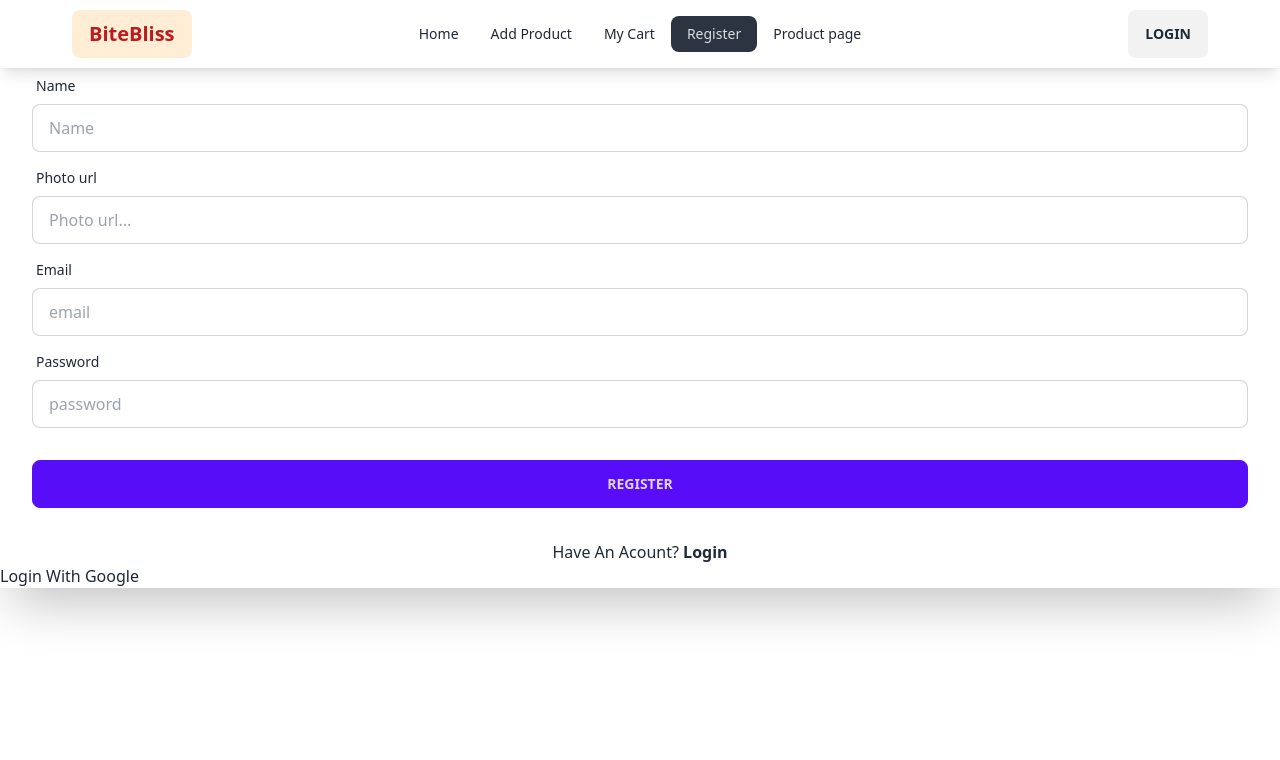
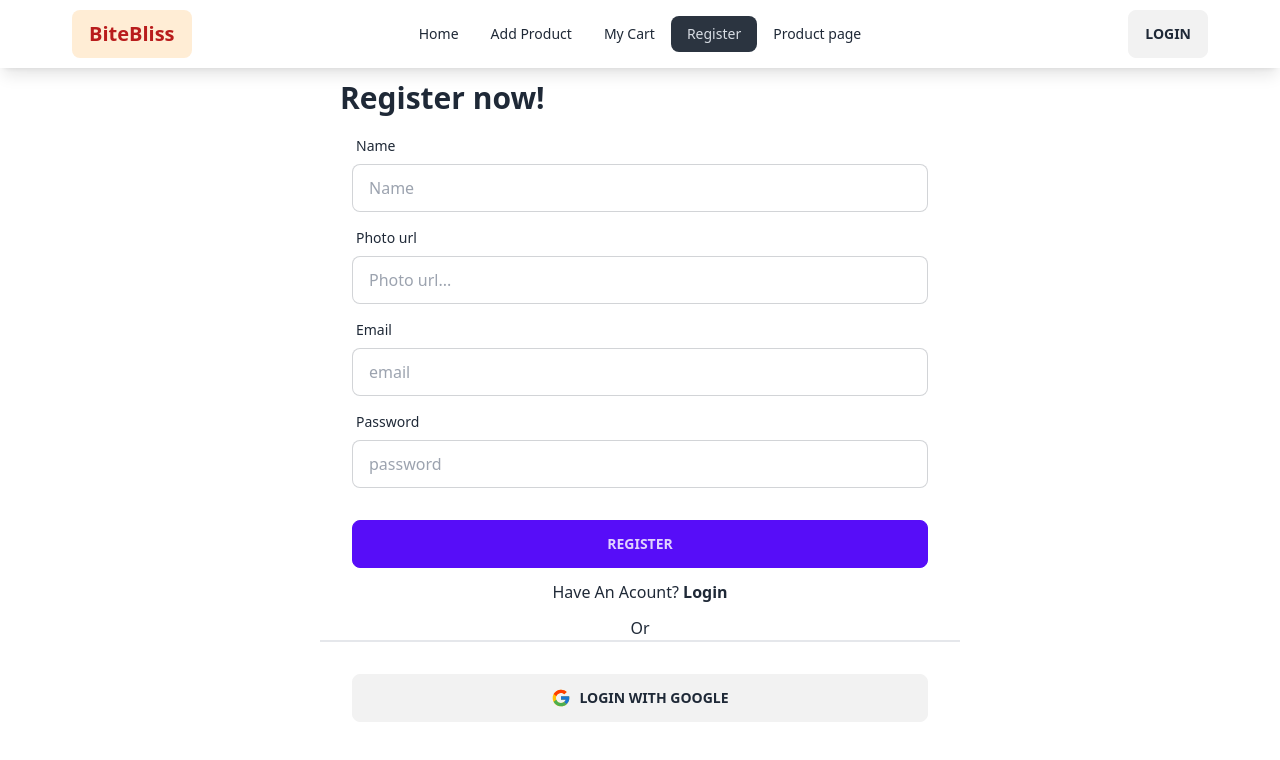
Before and after one commit to tazbir01/bite-bliss-client-side, a React (Vite) app: page /register in a window 1280 px wide. Shown: the top 760 px of the page. Built offline with nearby package versions, Linux system fonts and the light colour scheme; no server answers.

Commit message:
customize input form

```diff
--- a/package.json
+++ b/package.json
@@ -15,6 +15,7 @@
     "match-sorter": "^6.3.1",
     "react": "^18.2.0",
     "react-dom": "^18.2.0",
+    "react-icons": "^4.11.0",
     "react-router-dom": "^6.17.0",
     "sort-by": "^1.2.0",
     "sweetalert": "^2.1.2"
--- a/src/components/AddProduct/AddProduct.jsx
+++ b/src/components/AddProduct/AddProduct.jsx
@@ -31,8 +31,8 @@ const AddProduct = () => {
 
     }
     return (
-        <div className="w-1/2 mx-auto mt-16">
-            <h2 className="text-2xl font-bold">Add new product</h2>
+        <div className="md:w-1/2 mx-auto my-24 p-2">
+            <h2 className="text-2xl font-bold ">Add new product</h2>
             <form onSubmit={handleAddProduct}>
                 <div className="">
                     <div className="form-control w-full ">
--- a/src/components/Login/Login.jsx
+++ b/src/components/Login/Login.jsx
@@ -1,6 +1,7 @@
 import { useContext, useState } from "react";
 import { authContext } from "../Provider/AuthProvider";
 import { useLocation, useNavigate, Link } from "react-router-dom";
+import { FcGoogle } from "react-icons/fc";
 
 const Login = () => {
     const {loginUser, loginWithGoogle} = useContext(authContext)
@@ -41,12 +42,12 @@ const Login = () => {
 
 
     return (
-        <div className="hero min-h-screen bg-base-200">
-            <div className="hero-content flex-col">
+        <div className="md:w-1/2 mx-auto my-24">
+            <div className=" flex-col">
+                <div className=" w-full bg-base-100">
                 <div className="text-center lg:text-left">
-                    <h1 className="text-5xl font-bold">Login now!</h1>
+                    <h1 className="md:ml-5 text-3xl font-bold">Login now!</h1>
                 </div>
-                <div className="card flex-shrink-0 w-full max-w-sm shadow-2xl bg-base-100">
                     <form onSubmit={handleLoginForm} className="card-body">
                         <div className="form-control">
                             <label className="label">
@@ -71,8 +72,9 @@ const Login = () => {
                         </div>
                     </form>
                     <p className="font-medium text-center">Don&#39;t Have An Acount? <Link className="font-bold" to="/register">Register Now!</Link></p>
-                    <div>
-                        <button onClick={handleGoogleLogin}>Login With Google</button>
+                    <p className="text-center">Or</p>
+                    <div className="card-body border-t-2">
+                        <button className="btn" onClick={handleGoogleLogin}><FcGoogle className="text-xl"></FcGoogle>Login With Google</button>
                     </div>
                 </div>
             </div>
--- a/src/components/Register/Register.jsx
+++ b/src/components/Register/Register.jsx
@@ -1,31 +1,32 @@
 import { useContext, useState } from "react";
 import { authContext } from "../Provider/AuthProvider";
 import { updateProfile } from "firebase/auth";
-import {Link, useNavigate} from 'react-router-dom';
+import { Link, useNavigate } from 'react-router-dom';
 import swal from "sweetalert";
+import { FcGoogle } from "react-icons/fc";
 
 
 
 const Register = () => {
-    const {creatUser, loginWithGoogle} = useContext(authContext)
+    const { creatUser, loginWithGoogle } = useContext(authContext)
     const [passwordErrorMessage, setPasswordErrorMessage] = useState('')
     const navigate = useNavigate()
 
-    const handleRegisterForm = e =>{
+    const handleRegisterForm = e => {
         e.preventDefault()
         const name = e.target.name.value
         const photo = e.target.photo.value
         const email = e.target.email.value
         const password = e.target.password.value
-        console.log(name , email, password, photo)
+        console.log(name, email, password, photo)
 
         setPasswordErrorMessage('')
 
-        if(password.length < 6){
+        if (password.length < 6) {
             return setPasswordErrorMessage('Please give more than 6 character password.')
-        }else if(! /[A-Z]/.test(password)){
+        } else if (! /[A-Z]/.test(password)) {
             return setPasswordErrorMessage('Please add any capital letter.')
-        }else if(! /[!@#$%^&*()_+{}[\]:;<>,.?~\\/-]/.test(password)){
+        } else if (! /[!@#$%^&*()_+{}[\]:;<>,.?~\\/-]/.test(password)) {
             return setPasswordErrorMessage('Please add any speacial character.')
         }
 
@@ -39,13 +40,13 @@ const Register = () => {
                 })
                 swal("Successfully register", "Login now!", "success");
             })
-        .catch(error =>{
+            .catch(error => {
                 console.log(error.message)
                 setPasswordErrorMessage(error.message)
             })
     }
 
-    const handleGoogleLogin = e =>{
+    const handleGoogleLogin = e => {
         e.preventDefault()
 
         loginWithGoogle()
@@ -59,13 +60,13 @@ const Register = () => {
     }
 
     return (
-        <div className="  bg-base-200">
-            <div className=" flex-col">
-                <div className="text-center lg:text-left">
+        <div className="md:w-1/2 mx-auto my-20">
+            <div className=" flex-col ">
+                <div className=" w-full  bg-base-100">
+                    <div className="text-center lg:text-left md:ml-5">
                         <h1 className="text-3xl font-bold">Register now!</h1>
                     </div>
-                <div className=" w-full  shadow-2xl bg-base-100">
-                    <form onSubmit={handleRegisterForm} className="card-body">
+                    <form onSubmit={handleRegisterForm} className="card-body -mt-5">
                         <div className="form-control">
                             <label className="label">
                                 <span className="label-text">Name</span>
@@ -97,9 +98,10 @@ const Register = () => {
                             <button className="btn btn-primary">Register</button>
                         </div>
                     </form>
-                    <p className="font-medium text-center">Have An Acount? <Link className="font-bold" to="/login">Login</Link></p>
-                    <div>
-                    <button onClick={handleGoogleLogin}>Login With Google</button>
+                    <p className="font-medium text-center -mt-5">Have An Acount? <Link className="font-bold" to="/login">Login</Link></p>
+                    <p className=" text-center mt-3">Or</p>
+                    <div className="border-t-2 card-body">
+                        <button className="btn w-full" onClick={handleGoogleLogin}><FcGoogle className="text-xl"></FcGoogle>Login With Google</button>
                     </div>
                 </div>
             </div>
```
Also changed, not shown: 1 other file (tests, documents, lock files or other folders). Lines whose indentation alone changed are shown as unchanged.
